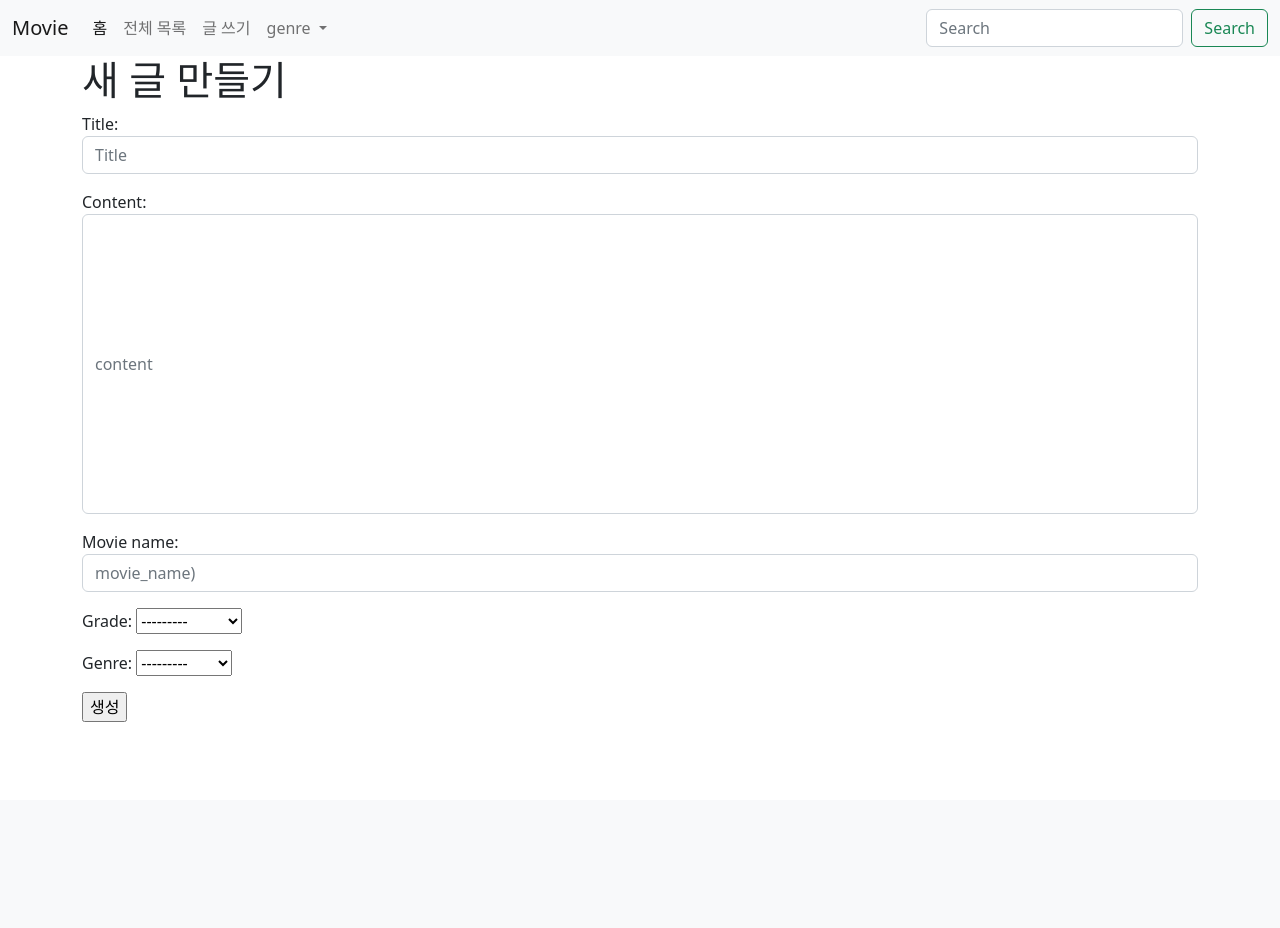
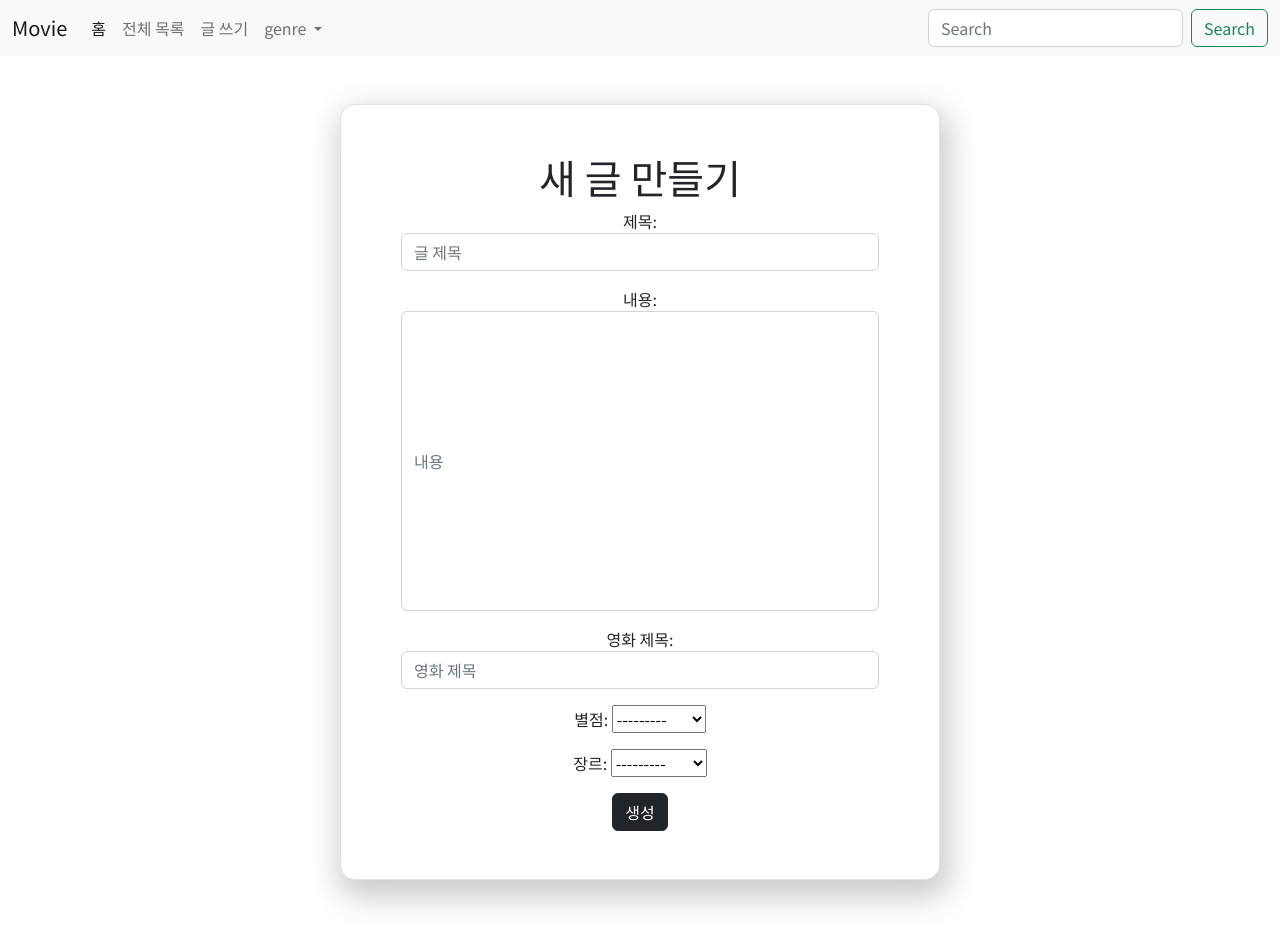
Before and after one commit to kimdakyeom/pair_2, a Django app: page /movies/create/ in a window 1280 px wide. Before the commit the page ends 722 px from the top, so only its background shows below. Run offline with Django 3.2, Linux system fonts and the light colour scheme.

Commit message:
디자인 수정

```diff
--- a/movies/forms.py
+++ b/movies/forms.py
@@ -6,18 +6,19 @@ class ReviewForm(ModelForm):
     class Meta:
         model = Review
         fields = "__all__"
+        labels = {'title': '제목', 'content': '내용', 'movie_name': '영화 제목', 'grade': '별점', 'genre': '장르'}
         widgets = {
             'title' : TextInput(attrs={
                 'class':'form-control',
-                'placeholder':'Title',
+                'placeholder':'글 제목',
             }),
             'content' : TextInput(attrs={
                 'class':'form-control ',
-                'placeholder':'content',
+                'placeholder':'내용',
                 'style' : 'height:300px;'
             }),
             'movie_name' : TextInput(attrs={
                 'class':'form-control',
-                'placeholder':'movie_name)'
+                'placeholder':'영화 제목'
             }),
         }
--- a/movies/templates/movies/create.html
+++ b/movies/templates/movies/create.html
@@ -2,23 +2,30 @@
 {% block content %}
 
 {%if request.resolver_match.url_name == 'create'%}
+<div class="container my-5 align-middle text-center border bg-white" style="width: 600px; box-shadow: 4px 12px 30px 6px rgb(0 0 0 / 20%); border-radius: 15px; ">
+  <div class="m-5 mb-5">
     <h1>새 글 만들기</h1>
     <form action="" method="POST">
       {% csrf_token %}
       {{ review_form.as_p }}
-  <input type="submit" value="생성">
+      <input type="submit" class="btn btn-dark" value="생성">
   </form>
-
+  </div>
+</div>
   {%endif%}
 
 
   {%if request.resolver_match.url_name == 'update'%}
+<div class="container my-5 align-middle text-center border bg-white" style="width: 600px; box-shadow: 4px 12px 30px 6px rgb(0 0 0 / 20%); border-radius: 15px; ">
+  <div class="m-5 mb-5">
     <h1>글 수정하기</h1>
     <form action="" method="POST">
       {% csrf_token %}
       {{ review_form.as_p }}
-  <input type="submit" value="수정">
+      <input type="submit" class="btn btn-dark" value="수정">
   </form>
+  </div>
+</div>
 
 {%endif%}
 
--- a/movies/views.py
+++ b/movies/views.py
@@ -57,7 +57,7 @@ def update(request, pk):
         "review_form": review_form,
         "update_movie": update_movie,
     }
-    return render(request, "movies:create.html", context)
+    return render(request, "movies/create.html", context)
 
 
 def delete(request, pk):
--- a/templates/base.html
+++ b/templates/base.html
@@ -5,9 +5,17 @@
     <meta charset="UTF-8">
     <meta http-equiv="X-UA-Compatible" content="IE=edge">
     <meta name="viewport" content="width=device-width, initial-scale=1.0">
+    <link rel="preconnect" href="https://fonts.googleapis.com" />
+    <link rel="preconnect" href="https://fonts.gstatic.com" crossorigin />
+    <link href="https://fonts.googleapis.com/css2?family=Noto+Sans+KR&display=swap" rel="stylesheet" />
     <title>Document</title>
     <link href="https://cdn.jsdelivr.net/npm/bootstrap@5.2.2/dist/css/bootstrap.min.css" rel="stylesheet" integrity="sha384-Zenh87qX5JnK2Jl0vWa8Ck2rdkQ2Bzep5IDxbcnCeuOxjzrPF/et3URy9Bv1WTRi" crossorigin="anonymous">
     <script src="https://cdn.jsdelivr.net/npm/bootstrap@5.2.2/dist/js/bootstrap.bundle.min.js" integrity="sha384-OERcA2EqjJCMA+/3y+gxIOqMEjwtxJY7qPCqsdltbNJuaOe923+mo//f6V8Qbsw3" crossorigin="anonymous"></script>
+    <style>
+      * {
+        font-family: "Noto Sans KR", sans-serif;
+      }
+    </style>
   </head>
 
   <body>
```
Also changed, not shown: movies/templates/movies/detail.html (+6 -5 lines), movies/templates/movies/index.html (+23 -6 lines). Lines whose indentation alone changed are shown as unchanged.
